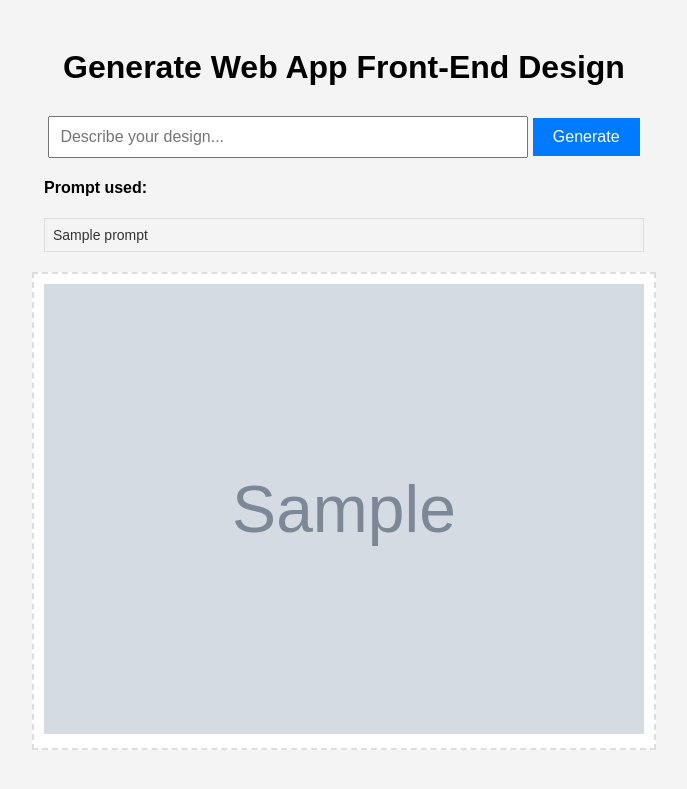
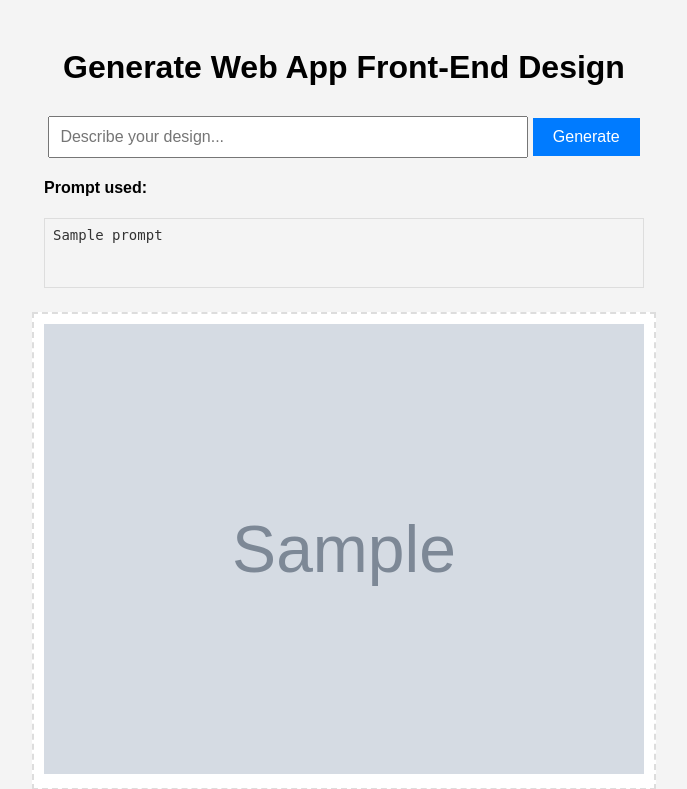
Before and after one commit to yasiral/img2Code, a Flask app: template templates/index.html in a window 1280 px wide. Shown: the top 789 px of the page, without its empty margins (296-983 px from the left). Before the commit the page ends 750 px from the top, so only its background shows below. Run offline with Flask 3, Linux system fonts and the light colour scheme; the template is opened without the code that fills it: most values are stand-ins (such as "Sample title", 1, 10 or a date in 2020); grey boxes marked "Sample" are stand-in pictures.

Commit message:
Update index.html

```diff
--- a/templates/index.html
+++ b/templates/index.html
@@ -63,7 +63,7 @@
             margin-left: auto;
             margin-right: auto;
         }
-        .prompt-container input[type="text"] {
+        .prompt-container textarea {
             width: 100%;
             padding: 8px;
             font-size: 14px;
@@ -71,7 +71,12 @@
             background-color: #f4f4f4;
             color: #333;
             box-sizing: border-box;
+            resize: none;
+            overflow-y: auto;
+            min-height: 70px; /* Approximately 3 lines of text */
+            max-height: 150px; /* Limit the maximum height */
         }
+
         .loading-animation {
             position: absolute;
             top: 50%;
@@ -100,9 +105,10 @@
 
     {% if image_url %}
     <div class="prompt-container">
-        <h4>Prompt used:</h4>
-        <input type="text" value="{{ prompt }}" readonly>
+    <h4>Prompt used:</h4>
+    <textarea readonly>{{ prompt }}</textarea>
     </div>
+
     {% endif %}
 
     <div class="output-container">
@@ -146,6 +152,21 @@
                 }
             };
         }
-    </script>
+        // New code for auto-resizing textarea
+    function autoResizeTextarea() {
+        const textarea = document.querySelector('.prompt-container textarea');
+        if (textarea) {
+            textarea.style.height = 'auto';
+            textarea.style.height = Math.min(textarea.scrollHeight, 150) + 'px';
+        }
+    }
+
+    // Call the function when the page loads
+    window.addEventListener('load', autoResizeTextarea);
+
+    // Also call the function if the window is resized
+    window.addEventListener('resize', autoResizeTextarea);
+
+</script>
 </body>
 </html>
```
